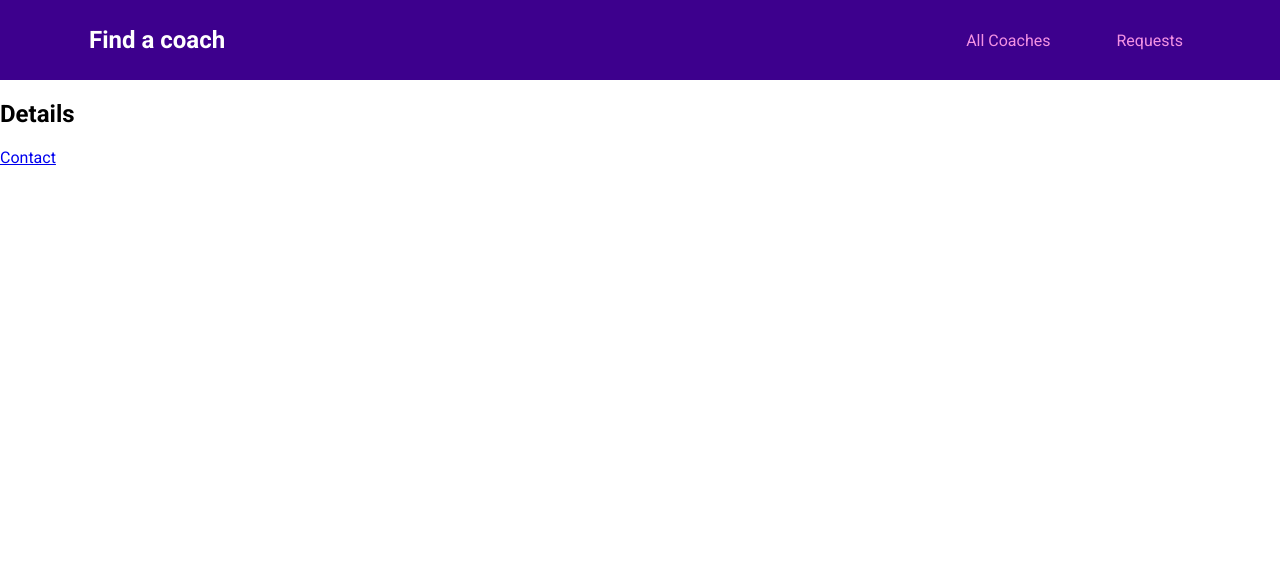
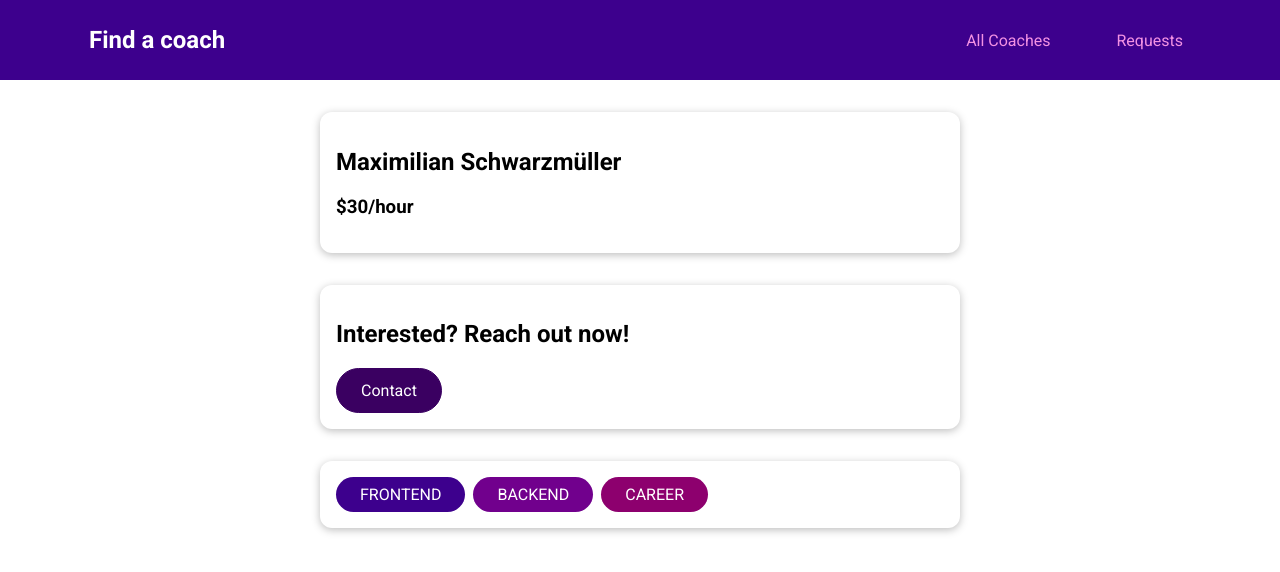
Before and after one commit to NuraiG/Web-app-using-Vue.js, a Vue app: page /coaches/c1 in a window 1280 px wide. Shown: the top 572 px of the page. Built offline with nearby package versions, Linux system fonts and the light colour scheme.

Commit message:
Аdded coach details component

```diff
--- a/src/pages/coaches/CoachDetails.vue
+++ b/src/pages/coaches/CoachDetails.vue
@@ -1,5 +1,57 @@
 <template>
-  <h2>Details</h2>
-  <router-view></router-view>
-  <router-link to="/coaches/c1/contact">Contact</router-link>
+  <section>
+    <base-card>
+      <h2>{{ fullName }}</h2>
+      <h3>${{ rate }}/hour</h3>
+    </base-card>
+  </section>
+  <section>
+    <base-card>
+      <header>
+        <h2>Interested? Reach out now!</h2>
+        <base-button link :to="contactLink">Contact</base-button>
+      </header>
+    </base-card>
+    <router-view></router-view>
+    <section>
+      <base-card>
+        <base-badge v-for="area in areas" :key="area" :title="area">
+          <p>{{ description }}</p>
+        </base-badge>
+      </base-card>
+    </section>
+  </section>
 </template>
+
+<script>
+export default {
+  props: ["id"],
+  data() {
+    return {
+      selectedCoach: null,
+    };
+  },
+  computed: {
+    fullName() {
+      return this.selectedCoach.firstName + " " + this.selectedCoach.lastName;
+    },
+    contactLink() {
+      return "/coaches/" + this.id + "/contact";
+    },
+    rate() {
+      return this.selectedCoach.hourlyRate;
+    },
+    decription() {
+      return this.selectedCoach.description;
+    },
+    areas() {
+      return this.selectedCoach.areas;
+    },
+  },
+  created() {
+    this.selectedCoach = this.$store.getters["coaches/coaches"].find(
+      (el) => el.id === this.id
+    );
+  },
+};
+</script>
--- a/src/router.js
+++ b/src/router.js
@@ -12,11 +12,12 @@
 const router = createRouter({
   history: routerHistory,
   routes: [
-    { path: "/", redirect:"/coaches" },
+    { path: "/", redirect: "/coaches" },
     { path: "/coaches", component: CoachesList },
     {
       path: "/coaches/:id",
       component: CoachDetails,
+      props: true,
       children: [{ path: "contact", component: ContactCoach }],
     },
     { path: "/register", component: CoachRegistration },
```
